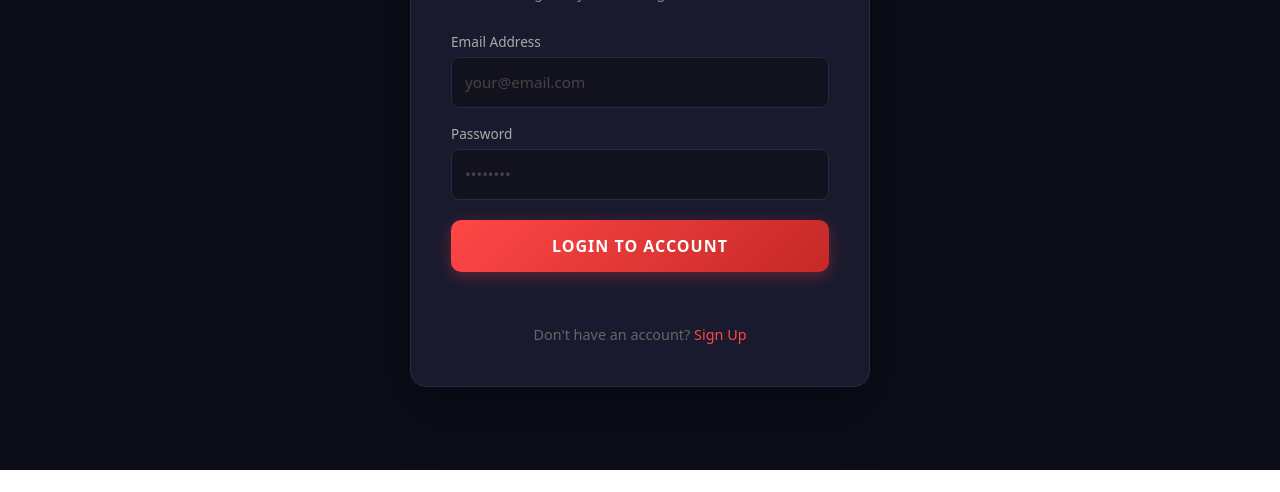
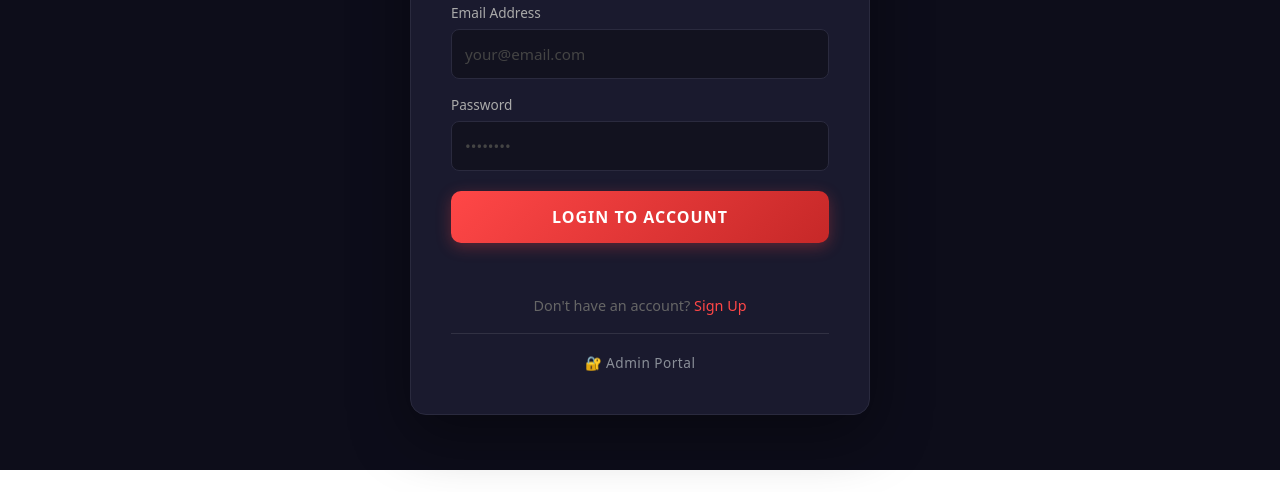
Before and after one commit to syedzohairalam123/gaming-store, a website: page public/login.html in a window 1280 px wide. Shown: the part 308-800 px from the top of the page. Drawn offline with nearby package versions, Linux system fonts and the light colour scheme.

Commit message:
feat: added admin portal entry link to login screen

```diff
--- a/public/login.html
+++ b/public/login.html
@@ -6,6 +6,22 @@
   <title>Login — Gaming Store</title>
   <link rel="stylesheet" href="style.css"/>
   <link rel="stylesheet" href="https://cdn.jsdelivr.net/npm/bootstrap@5.3.3/dist/css/bootstrap.min.css">
+  <style>
+    /* Admin Link Styling to match your dark gaming theme */
+    .admin-link {
+      color: #8a8f98;
+      text-decoration: none;
+      font-size: 0.85rem;
+      letter-spacing: 0.5px;
+      transition: all 0.2s ease;
+      display: inline-block;
+    }
+    .admin-link:hover {
+      color: #ff3b30 !important; /* Aapki theme ka iconic red color */
+      text-shadow: 0 0 10px rgba(255, 59, 48, 0.4);
+      transform: translateY(-1px);
+    }
+  </style>
 </head>
 <body>
   <nav class="navbar navbar-expand-lg gs-nav">
@@ -40,6 +56,13 @@
       <div class="auth-footer">
         Don't have an account? <a href="signup.html">Sign Up</a>
       </div>
+
+      <div class="text-center mt-3 pt-3" style="border-top: 1px solid rgba(255, 255, 255, 0.1);">
+        <a href="/admin" class="admin-link">
+          🔐 Admin Portal
+        </a>
+      </div>
+
     </div>
   </div>
 
```
